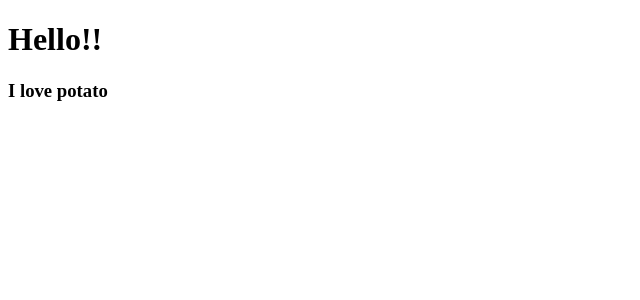
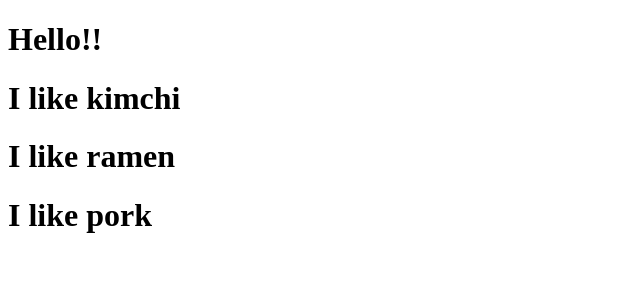
Before and after one commit to TaehwanGo/movie_app_tony, a React (Create React App) app: page / in a window 1280 px wide. Shown: the top 300 px of the page, without its empty margins (0-640 px from the left). Built offline with nearby package versions, Linux system fonts and the light colour scheme.

Commit message:
#2.1 Reuseable Components with JSX + Props

```diff
--- a/src/App.js
+++ b/src/App.js
@@ -1,11 +1,21 @@
 import React from 'react';
-import Potato from './Potato';
+
+// function Food(props) {
+//   console.log(props.fav);
+//   return <h1>I like potato</h1>
+// }
+function Food({fav}) {
+  console.log(fav);
+  return <h1>I like {fav}</h1>
+}
 
 function App() {
   return (
     <div className="App">
       <h1>Hello!!</h1>
-      <Potato />
+      <Food fav="kimchi" />
+      <Food fav="ramen" />
+      <Food fav="pork" />
     </div>
   );
 }
--- a/src/Potato.js
+++ /dev/null
@@ -1,7 +0,0 @@
-import React from "react";
-
-function Potato() {
-    return <h3>I love potato</h3>;
-}
-
-export default Potato;
```
Also changed, not shown: 1 other file (tests, documents, lock files or other folders).
